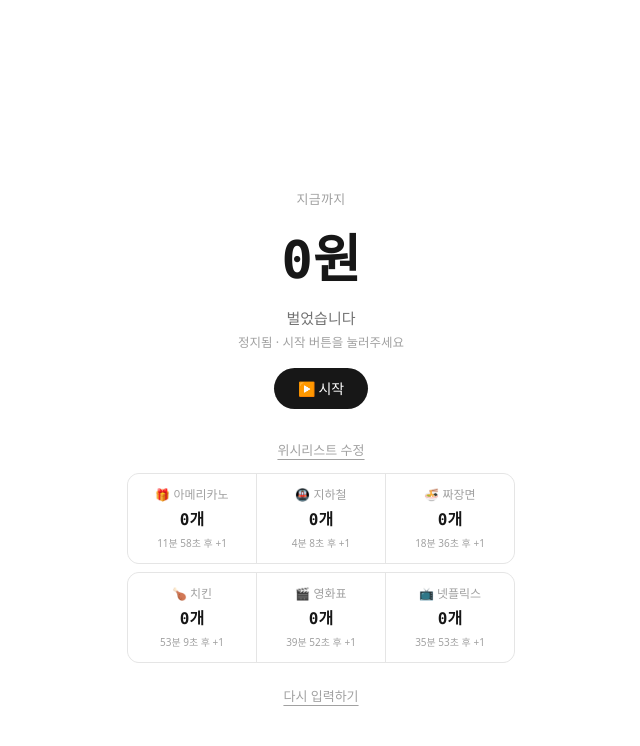
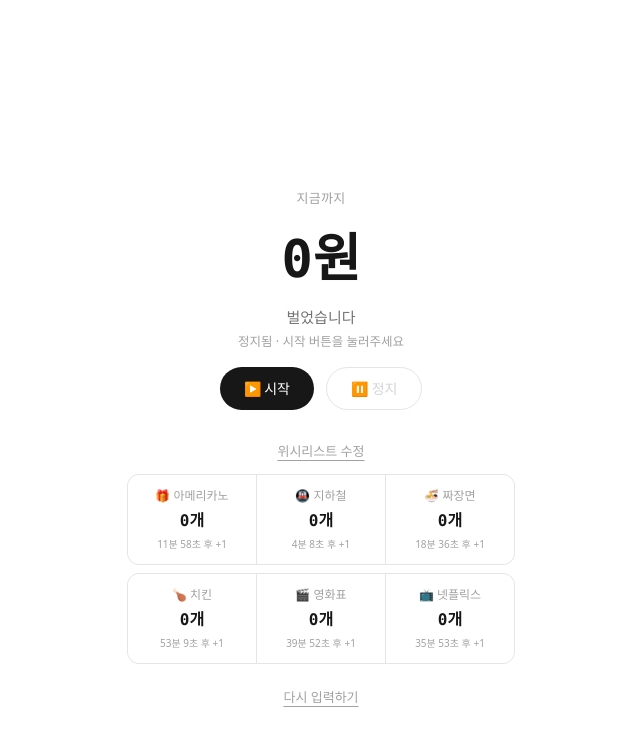
Before and after one commit to Namsanii/salarymeter, a Next.js app: page / in a window 1280 px wide. Both pictures are taken after a click on the button "확인". Shown: the top 746 px of the page, without its empty margins (319-959 px from the left). Built offline with nearby package versions, Linux system fonts and the light colour scheme.

Commit message:
split start and stop into separate buttons

```diff
--- a/components/salarymeter.tsx
+++ b/components/salarymeter.tsx
@@ -456,8 +456,12 @@ export default function SalaryMeter() {
     }
   };
 
-  const handleToggleRunning = () => {
-    setRunning((r) => !r);
+  const handleStart = () => {
+    setRunning(true);
+  };
+
+  const handleStop = () => {
+    setRunning(false);
   };
 
   const handleConfirm = () => {
@@ -533,16 +537,22 @@ export default function SalaryMeter() {
           {running && workStatus === "weekend" && "주말 · 카운트가 멈춰있어요"}
         </div>
 
-        <button
-          onClick={handleToggleRunning}
-          className={`mb-8 text-[14px] font-medium px-6 py-2.5 rounded-full ${
-            running
-              ? "bg-neutral-100 text-neutral-700 border border-neutral-300"
-              : "bg-neutral-900 text-white"
-          }`}
-        >
-          {running ? "⏸ 정지" : "▶ 시작"}
-        </button>
+        <div className="flex gap-3 mb-8">
+          <button
+            onClick={handleStart}
+            disabled={running}
+            className="text-[14px] font-medium px-6 py-2.5 rounded-full bg-neutral-900 text-white disabled:bg-neutral-200 disabled:text-neutral-400"
+          >
+            ▶ 시작
+          </button>
+          <button
+            onClick={handleStop}
+            disabled={!running}
+            className="text-[14px] font-medium px-6 py-2.5 rounded-full bg-neutral-100 text-neutral-700 border border-neutral-300 disabled:bg-white disabled:text-neutral-300 disabled:border-neutral-200"
+          >
+            ⏸ 정지
+          </button>
+        </div>
 
         {wishlist.length > 0 && !editingWishlist && (
           <div className="w-full border border-neutral-200 rounded-xl overflow-hidden mb-4">
```
